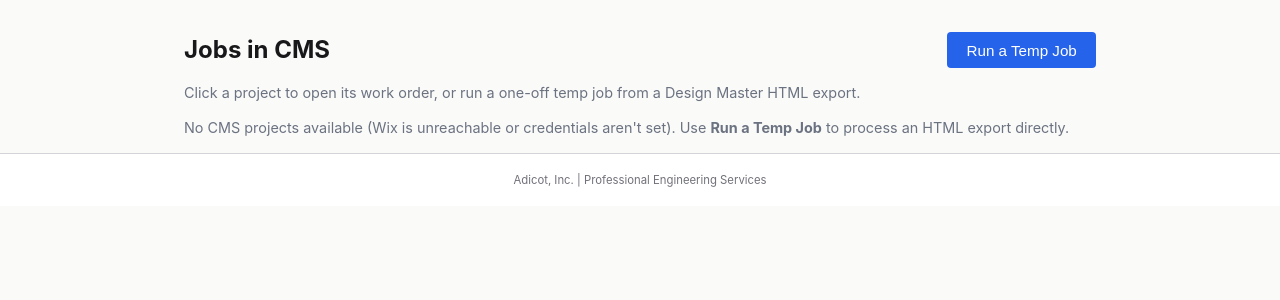
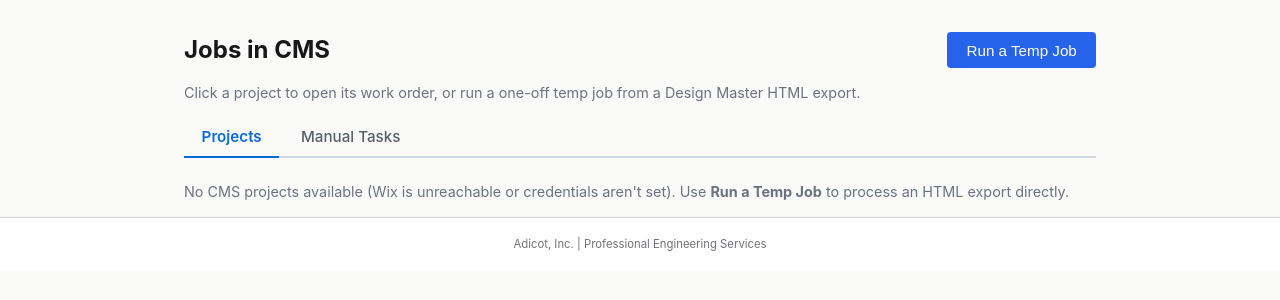
Before and after one commit to mileschoquette/adicot-Load-calc-doc, a Flask app: page / in a window 1280 px wide. Shown: the part 62-362 px from the top of the page. Run offline with Flask 3, Linux system fonts and the light colour scheme.

Commit message:
Add a Manual Tasks tab for per-person to-dos in the daily digest
Lets Miles, Phoebe, and Adi jot down free-standing tasks (not tied to
any job) on the Jobs page; they persist until deleted and are folded
into that person's "YOUR TASKS" section in the next daily digest.

Co-Authored-By: Claude Sonnet 5 <noreply@anthropic.com>

```diff
--- a/app.py
+++ b/app.py
@@ -468,6 +468,28 @@ def _load_assigned_registry() -> dict:
 
 def _save_assigned_registry(reg: dict) -> None:
     path = _assigned_registry_path()
+    path.parent.mkdir(parents=True, exist_ok=True)
+    tmp = path.with_suffix(".tmp")
+    tmp.write_text(json.dumps(reg, indent=2))
+    tmp.replace(path)
+
+
+# Free-standing (non-job-scoped) tasks a person jots down for tomorrow's
+# digest, keyed by person key → list of {"id", "text", "created_at"}. Tasks
+# persist until deleted — they're a to-do list, not an append-only log.
+def _manual_tasks_registry_path() -> Path:
+    return JOBS_DIR / "manual_tasks.json"
+
+
+def _load_manual_tasks_registry() -> dict:
+    try:
+        return json.loads(_manual_tasks_registry_path().read_text())
+    except (FileNotFoundError, json.JSONDecodeError):
+        return {}
+
+
+def _save_manual_tasks_registry(reg: dict) -> None:
+    path = _manual_tasks_registry_path()
     path.parent.mkdir(parents=True, exist_ok=True)
     tmp = path.with_suffix(".tmp")
     tmp.write_text(json.dumps(reg, indent=2))
@@ -522,7 +544,8 @@ def index():
         _BUCKET_RANK.get(e["bucket"], 99),
         (e["address"] or e["title"] or e["job_no"]).lower(),
     ))
-    return render_template("cms_jobs.html", projects=entries)
+    manual_tasks = _load_manual_tasks_registry()
+    return render_template("cms_jobs.html", projects=entries, manual_tasks=manual_tasks)
 
 
 @app.route("/debug/wix-projects")
@@ -621,6 +644,41 @@ def set_job_assigned(wix_id: str):
         reg.pop(wix_id, None)
     _save_assigned_registry(reg)
     return jsonify({"ok": True, "assigned": assigned})
+
+
+@app.route("/manual-tasks/<person>", methods=["POST"])
+@_require_auth
+def add_manual_task(person: str):
+    """Add a free-standing task (not tied to any job) for Miles/Phoebe/Adi,
+    surfaced in that person's next daily digest until deleted."""
+    if person not in VALID_ASSIGNEES:
+        return jsonify({"ok": False, "error": "Invalid person."}), 400
+    text = request.form.get("text", "").strip()
+    if not text:
+        return jsonify({"ok": False, "error": "Task can't be empty."}), 400
+    reg = _load_manual_tasks_registry()
+    task = {"id": secrets.token_hex(6), "text": text,
+            "created_at": datetime.datetime.now(datetime.timezone.utc).isoformat()}
+    reg.setdefault(person, []).append(task)
+    _save_manual_tasks_registry(reg)
+    return jsonify({"ok": True, "task": task})
+
+
+@app.route("/manual-tasks/<person>/<task_id>/delete", methods=["POST"])
+@_require_auth
+def delete_manual_task(person: str, task_id: str):
+    """Remove a manual task once it's done or no longer needed."""
+    if person not in VALID_ASSIGNEES:
+        return jsonify({"ok": False, "error": "Invalid person."}), 400
+    reg = _load_manual_tasks_registry()
+    tasks = reg.get(person, [])
+    remaining = [t for t in tasks if t.get("id") != task_id]
+    if remaining:
+        reg[person] = remaining
+    else:
+        reg.pop(person, None)
+    _save_manual_tasks_registry(reg)
+    return jsonify({"ok": True})
 
 
 @app.route("/job/<wix_id>/delete-cms", methods=["POST"])
--- a/daily_digest.py
+++ b/daily_digest.py
@@ -3,8 +3,9 @@
 Sends once a day at SEND_HOUR (America/New_York), one personalized email per
 person in PERSON_EMAILS, grouped into the same buckets shown on the Jobs
 landing page (green/yellow/red/unset), excluding invoiced and expired
-projects. Each person's copy also gets a "YOUR TASKS" section for jobs
-assigned to them (job_assigned.json), when they have any. Runs as a background thread inside
+projects. Each person's copy also gets a "YOUR TASKS" section combining jobs
+assigned to them (job_assigned.json) with their own free-standing manual
+tasks (manual_tasks.json), when they have either. Runs as a background thread inside
 the existing single-worker web service rather than a separate Render Cron
 Job, since a separate Cron Job resource can't mount the same persistent disk
 this app keeps job_stages.json / qbo_invoices_*.json on.
@@ -63,7 +64,15 @@ def _mark_sent(today: str) -> None:
     path.write_text(json.dumps({"last_sent": today}))
 
 
-def _render_body(entries: list[dict], person: str | None = None) -> str:
+def _load_manual_tasks() -> dict:
+    try:
+        return json.loads((JOBS_DIR / "manual_tasks.json").read_text())
+    except (FileNotFoundError, json.JSONDecodeError):
+        return {}
+
+
+def _render_body(entries: list[dict], person: str | None = None,
+                  manual_tasks: list[dict] | None = None) -> str:
     base = os.environ.get("PUBLIC_BASE_URL", "https://adicot-load-calc-doc.onrender.com")
     lines = []
     for bucket in ("green", "yellow", "red", "unset"):
@@ -80,13 +89,16 @@ def _render_body(entries: list[dict], person: str | None = None) -> str:
     # copy gets this extra section, and only when they actually have a task.
     if person:
         mine = [e for e in entries if person in e.get("assigned_to", [])]
-        if mine:
+        tasks = manual_tasks or []
+        if mine or tasks:
             lines.append("YOUR TASKS:")
             for e in mine:
                 label = e["job_no"] or e["address"] or e["title"] or "(untitled)"
                 lines.append(f"  {label} — {base}/job/{e['_id']}/star")
                 if e.get("notes"):
                     lines.append(f"      note: {e['notes'][-1]['text']}")
+            for t in tasks:
+                lines.append(f"  - {t['text']}")
             lines.append("")
     if not lines:
         lines = ["No open jobs need attention today."]
@@ -109,10 +121,11 @@ def send_daily_digest() -> bool:
         (e["address"] or e["title"] or e["job_no"]).lower(),
     ))
 
+    manual_tasks_reg = _load_manual_tasks()
     subject = f"Adicot Jobs Daily Digest — {datetime.date.today().isoformat()}"
     ok_all = True
     for key, email in PERSON_EMAILS.items():
-        body = _render_body(included, person=key)
+        body = _render_body(included, person=key, manual_tasks=manual_tasks_reg.get(key, []))
         if not email_client.send_email([email], subject, body):
             log.error("Daily digest email failed to send to %s.", key)
             ok_all = False
--- a/static/style.css
+++ b/static/style.css
@@ -438,6 +438,52 @@ footer {
   border-bottom: 1px solid var(--border);
 }
 .notes-history-item:last-child { border-bottom: none; }
+
+.tab-strip button.tab {
+  background: none;
+  border: none;
+  border-bottom: 2px solid transparent;
+  font-family: inherit;
+  cursor: pointer;
+}
+
+.manual-tasks-layout {
+  display: flex;
+  gap: 1.5rem;
+  align-items: flex-start;
+  margin-bottom: 1.5rem;
+}
+.manual-tasks-col {
+  flex: 1;
+  min-width: 0;
+  border: 1px solid var(--border);
+  border-radius: 6px;
+  padding: 0.75rem 1rem;
+  background: #fff;
+}
+.manual-tasks-col h3 { margin-top: 0; }
+.manual-task-list { list-style: none; margin: 0 0 0.75rem; padding: 0; }
+.manual-task-item {
+  display: flex;
+  justify-content: space-between;
+  align-items: flex-start;
+  gap: 0.5rem;
+  padding: 0.4rem 0;
+  border-bottom: 1px solid var(--border);
+}
+.manual-task-item:last-child { border-bottom: none; }
+.manual-tasks-col textarea {
+  width: 100%;
+  padding: 0.5rem 0.6rem;
+  border: 1px solid var(--border);
+  border-radius: 4px;
+  font-size: 0.95rem;
+  font-family: inherit;
+  margin-bottom: 0.5rem;
+}
+@media (max-width: 700px) {
+  .manual-tasks-layout { flex-direction: column; width: 100%; }
+}
 .btn-ghost {
   background: #fff;
   border: 1px solid var(--border);
--- a/templates/cms_jobs.html
+++ b/templates/cms_jobs.html
@@ -10,8 +10,34 @@
 </div>
 <p class="muted">Click a project to open its work order, or run a one-off temp job from a Design Master HTML export.</p>
 
+<nav class="tab-strip" aria-label="Jobs page tabs">
+  <button type="button" class="tab active" data-tab="projects">Projects</button>
+  <button type="button" class="tab" data-tab="manual-tasks">Manual Tasks</button>
+</nav>
+
+<div id="tab-panel-manual-tasks" hidden>
+  <p class="muted">Ad-hoc reminders for tomorrow's digest, not tied to any job. They stay here until deleted.</p>
+  <div class="manual-tasks-layout">
+    {% for key, label in [('miles', 'Miles'), ('phoebe', 'Phoebe'), ('adi', 'Adi')] %}
+      <div class="manual-tasks-col" data-person="{{ key }}">
+        <h3>{{ label }}</h3>
+        <ul class="manual-task-list">
+          {% for t in manual_tasks.get(key, []) %}
+            <li class="manual-task-item" data-id="{{ t.id }}">
+              <span>{{ t.text }}</span>
+              <button type="button" class="link-btn manual-task-delete" data-id="{{ t.id }}">&times;</button>
+            </li>
+          {% endfor %}
+        </ul>
+        <textarea class="manual-task-input" rows="2" placeholder="Add a task for {{ label }}…"></textarea>
+        <button type="button" class="btn-ghost manual-task-add">Add</button>
+      </div>
+    {% endfor %}
+  </div>
+</div>
+
 {% if projects %}
-  <div class="jobs-layout">
+  <div class="jobs-layout" id="tab-panel-projects">
     <div class="jobs-table-wrap">
       <input type="text" id="cms-filter" class="cms-filter"
              placeholder="Filter by address, job no, or title…" autocomplete="off">
@@ -115,8 +141,10 @@
     </div>
   </div>
 {% else %}
-  <p class="muted">No CMS projects available (Wix is unreachable or credentials aren't set).
-    Use <strong>Run a Temp Job</strong> to process an HTML export directly.</p>
+  <div id="tab-panel-projects">
+    <p class="muted">No CMS projects available (Wix is unreachable or credentials aren't set).
+      Use <strong>Run a Temp Job</strong> to process an HTML export directly.</p>
+  </div>
 {% endif %}
 
 <script>
@@ -337,6 +365,82 @@
       notesAdd.disabled = false;
     }
   });
+
+  // Jobs-page tabs — Projects / Manual Tasks, no navigation.
+  const tabButtons = Array.from(document.querySelectorAll('.tab-strip .tab[data-tab]'));
+  const tabPanels = {
+    projects: document.getElementById('tab-panel-projects'),
+    'manual-tasks': document.getElementById('tab-panel-manual-tasks'),
+  };
+  tabButtons.forEach(btn => btn.addEventListener('click', () => {
+    tabButtons.forEach(b => b.classList.remove('active'));
+    btn.classList.add('active');
+    Object.entries(tabPanels).forEach(([name, panel]) => {
+      if (panel) panel.hidden = name !== btn.dataset.tab;
+    });
+  }));
+
+  // Manual tasks — add and delete, no page reload.
+  document.addEventListener('click', async (e) => {
+    const addBtn = e.target.closest('.manual-task-add');
+    if (!addBtn) return;
+    const col = addBtn.closest('.manual-tasks-col');
+    const person = col.dataset.person;
+    const input = col.querySelector('.manual-task-input');
+    const text = input.value.trim();
+    if (!text) return;
+    addBtn.disabled = true;
+    try {
+      const body = new URLSearchParams({ text });
+      const r = await fetch('/manual-tasks/' + encodeURIComponent(person), { method: 'POST', body });
+      const d = await r.json();
+      if (d.ok) {
+        const list = col.querySelector('.manual-task-list');
+        const li = document.createElement('li');
+        li.className = 'manual-task-item';
+        li.dataset.id = d.task.id;
+        const span = document.createElement('span');
+        span.textContent = d.task.text;
+        const del = document.createElement('button');
+        del.type = 'button';
+        del.className = 'link-btn manual-task-delete';
+        del.dataset.id = d.task.id;
+        del.innerHTML = '&times;';
+        li.appendChild(span);
+        li.appendChild(del);
+        list.appendChild(li);
+        input.value = '';
+      } else {
+        alert(d.error || 'Failed to add task.');
+      }
+    } catch (err) {
+      alert('Network error adding task.');
+    } finally {
+      addBtn.disabled = false;
+    }
+  });
+
+  document.addEventListener('click', async (e) => {
+    const delBtn = e.target.closest('.manual-task-delete');
+    if (!delBtn) return;
+    const col = delBtn.closest('.manual-tasks-col');
+    const person = col.dataset.person;
+    const li = delBtn.closest('.manual-task-item');
+    delBtn.disabled = true;
+    try {
+      const r = await fetch('/manual-tasks/' + encodeURIComponent(person) + '/' + encodeURIComponent(li.dataset.id) + '/delete', { method: 'POST' });
+      const d = await r.json();
+      if (d.ok) {
+        li.remove();
+      } else {
+        alert(d.error || 'Failed to delete task.');
+        delBtn.disabled = false;
+      }
+    } catch (err) {
+      alert('Network error deleting task.');
+      delBtn.disabled = false;
+    }
+  });
 })();
 </script>
 
```
